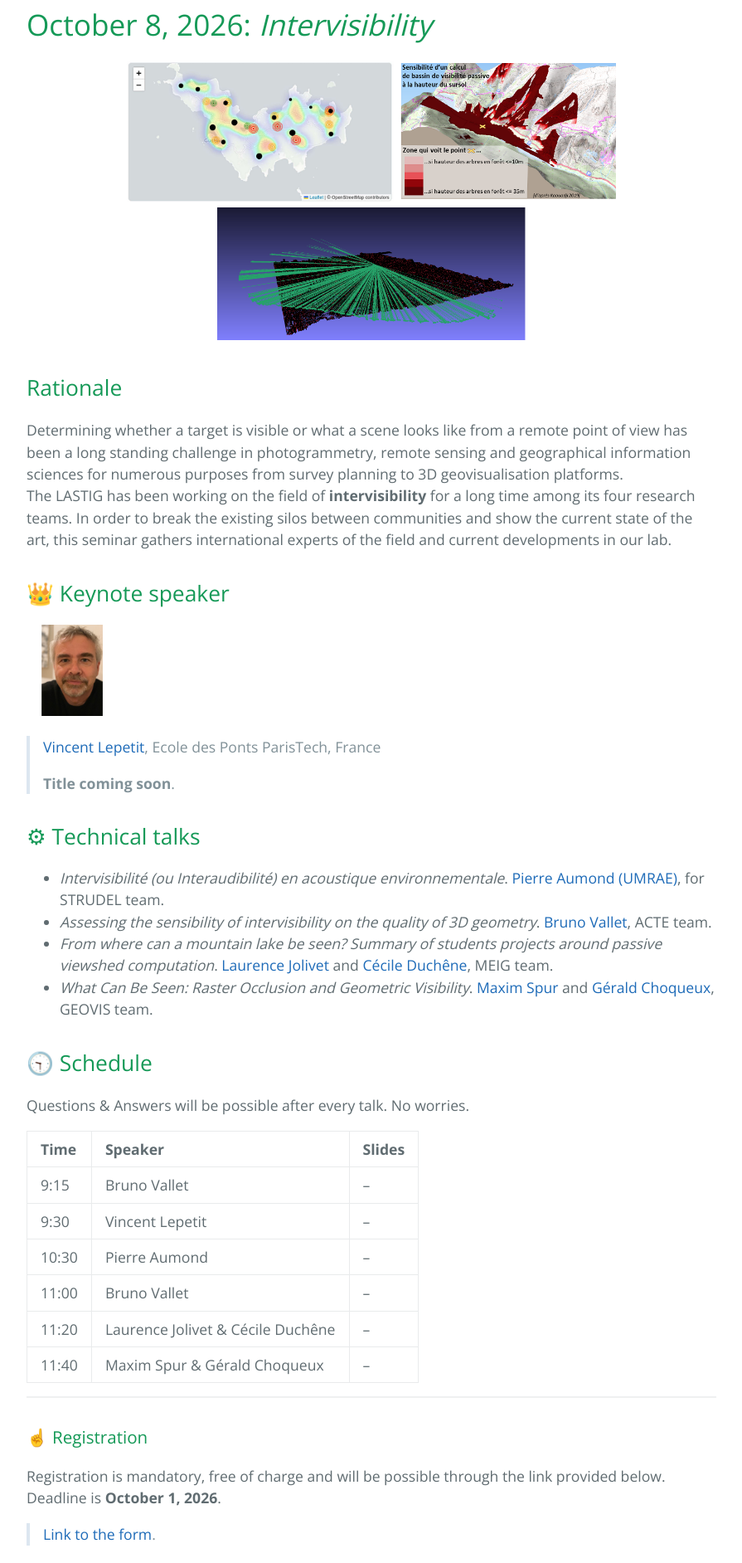
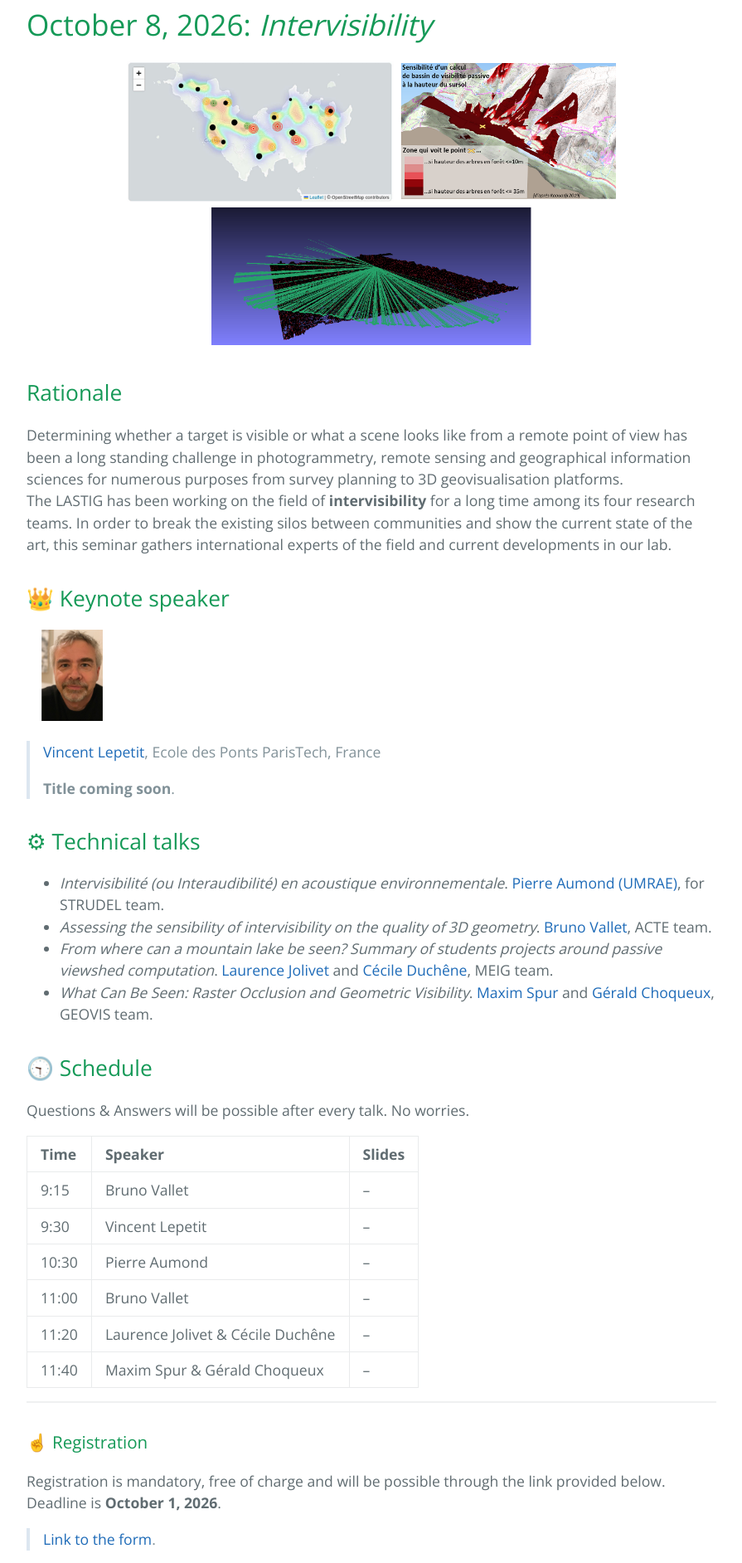
Before and after one commit to umrlastig/seminars, a Jekyll site: the page built from index.md, in a window 1280 px wide. Shown: the part 690-2574 px from the top of the page at 83% size, without its empty margins (192-1087 px from the left). Built offline with Jekyll 4.4.1, drawn with Linux system fonts in a browser that asks for light colours.

Commit message:
Adjust image heights in October 8, 2026 entry
Updated image height for consistency in display.

```diff
--- a/index.md
+++ b/index.md
@@ -11,7 +11,7 @@ Our seminars are **hybrid, free, open to everyone**, assuming you are preliminar
 <a id="news"></a>
 # October 8, 2026: _Intervisibility_
 <p align="center">
-<img src="documents/aumont.png" height="170" />   <img src="documents/duchenejolivet.png" height="170" /> <img src="documents/darshan.png" height="160" />
+<img src="documents/aumont.png" height="170" />   <img src="documents/duchenejolivet.png" height="170" /> <img src="documents/darshan.png" height="166" />
 </p>
 ## Rationale
 Determining whether a target is visible or what a scene looks like from a remote point of view has been a long standing challenge in photogrammetry, remote sensing and geographical information sciences for numerous purposes from survey planning to 3D geovisualisation platforms. <br>
```
